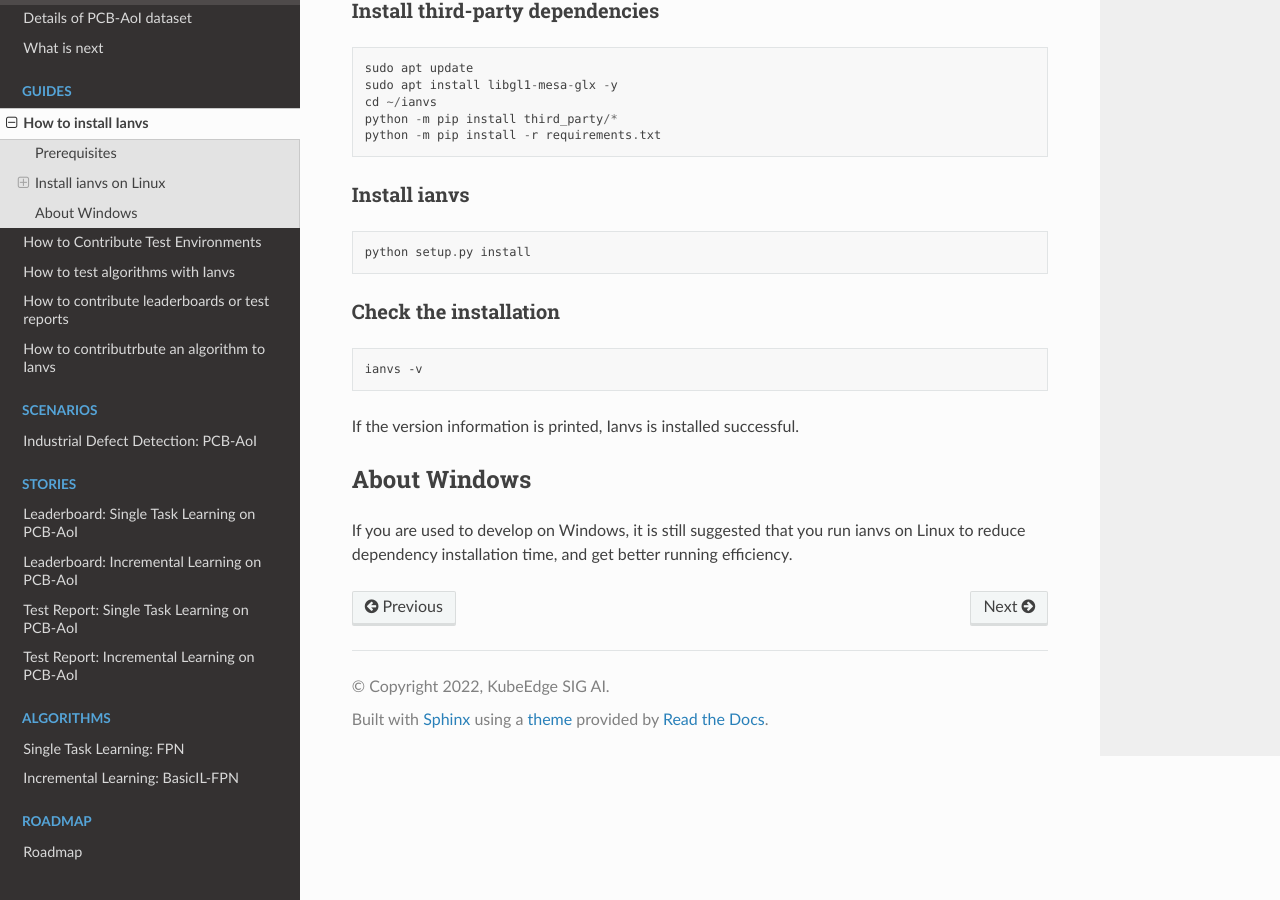
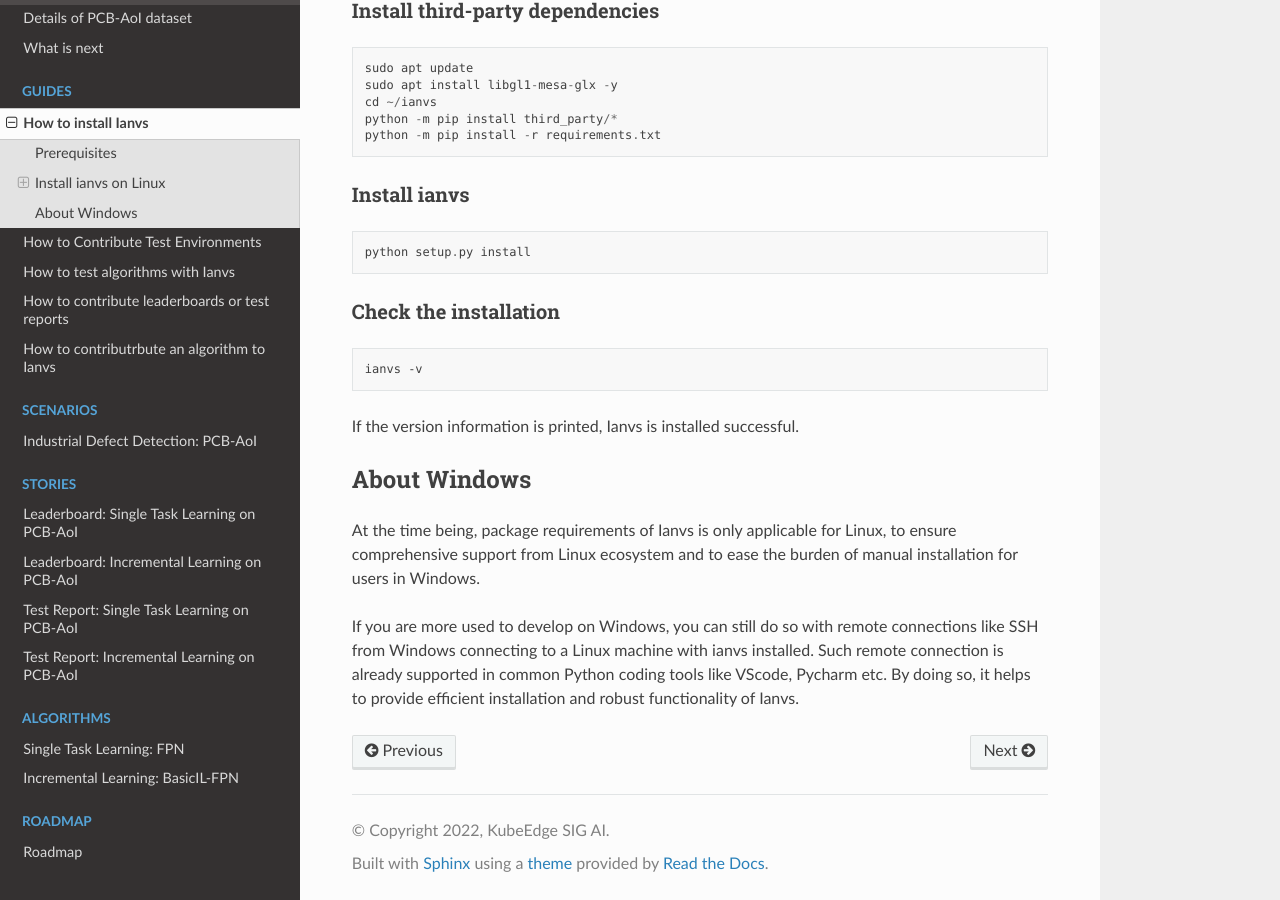
Before and after one commit to kubeedge/ianvs, a Sphinx documentation site: the page built from docs/guides/how-to-install-ianvs.md, in a window 1280 px wide and 900 px high, scrolled down 1189 px. Built offline with Sphinx 7.4.7 and the Read the Docs theme 2.0.0, drawn with Linux system fonts in a browser that asks for light colours; pages that are not in the unit, such as notebooks, are missing from menus.

Commit message:
Update: how-to-install-ianvs
Signed-off-by: Jie Pu <pujie2@huawei.com>

```diff
--- a/docs/guides/how-to-install-ianvs.md
+++ b/docs/guides/how-to-install-ianvs.md
@@ -65,4 +65,6 @@ If the version information is printed, Ianvs is installed successful.
 
 ## About Windows
 
-If you are used to develop on Windows, it is still suggested that you run ianvs on Linux to reduce dependency installation time, and get better running efficiency.
+At the time being, package requirements of Ianvs is only applicable for Linux, to ensure comprehensive support from Linux ecosystem and to ease the burden of manual installation for users in Windows.
+
+If you are more used to develop on Windows, you can still do so with remote connections like SSH from Windows connecting to a Linux machine with ianvs installed. Such remote connection is already supported in common Python coding tools like VScode, Pycharm etc. By doing so, it helps to provide efficient installation and robust functionality of Ianvs.
```
